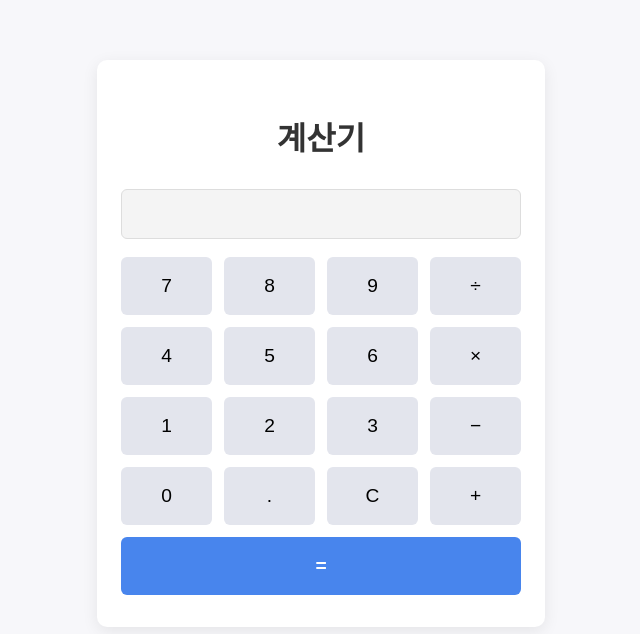
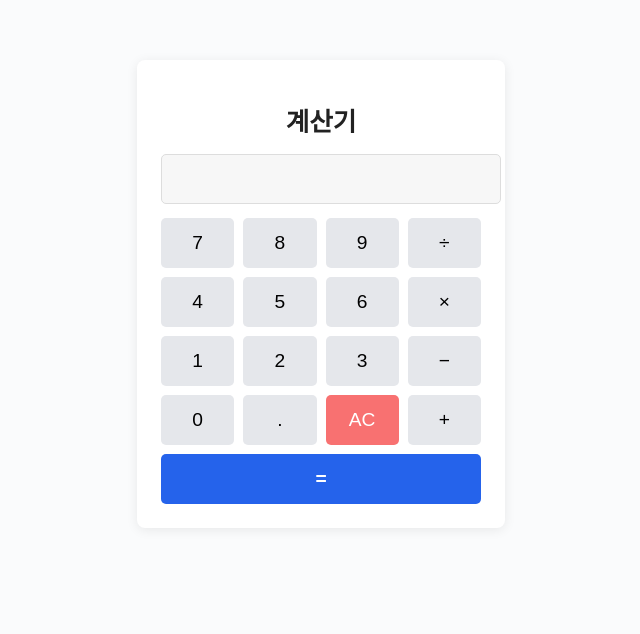
Before and after one commit to duran722777/Free-Calculator, a plain HTML site: page index.html in a window 1280 px wide. Shown: the whole page, without its empty margins (319-959 px from the left). Drawn offline with Linux system fonts and the light colour scheme.

Commit message:
Update index.html

```diff
--- a/index.html
+++ b/index.html
@@ -5,87 +5,31 @@
   <title>계산기</title>
   <meta name="viewport" content="width=400, initial-scale=1">
   <style>
-    body {
-      background: #f7f7fa;
-      font-family: 'Segoe UI', Arial, sans-serif;
-    }
-    .container {
-      max-width: 400px;
-      margin: 60px auto;
-      background: #fff;
-      border-radius: 10px;
-      box-shadow: 0 4px 16px rgba(0,0,0,0.08);
-      padding: 32px 24px;
-    }
-    h1 {
-      text-align: center;
-      color: #333;
-      margin-bottom: 30px;
-    }
-    .calculator-display {
-      width: 100%;
-      height: 50px;
-      font-size: 2em;
-      text-align: right;
-      padding: 8px 12px;
-      margin-bottom: 18px;
-      border: 1px solid #ddd;
-      border-radius: 6px;
-      background: #f4f4f4;
-      box-sizing: border-box;
-    }
-    .calculator-buttons {
-      display: grid;
-      grid-template-columns: repeat(4, 1fr);
-      gap: 12px;
-    }
-    .calculator-buttons button {
-      padding: 18px 0;
-      font-size: 1.2em;
-      border: none;
-      background: #e3e5ed;
-      border-radius: 6px;
-      cursor: pointer;
-      transition: background 0.18s;
-    }
-    .calculator-buttons button:hover {
-      background: #cdd1dc;
-    }
-    .calculator-buttons .equals {
-      background: #4885ed;
-      color: #fff;
-      grid-column: span 4;
-      font-weight: bold;
-    }
-    .calculator-buttons .equals:hover {
-      background: #3268bb;
-    }
-    .ads-container {
-      margin-bottom: 24px;
-      text-align: center;
+    body { background: #fafbfc; font-family: Arial, sans-serif; }
+    .container { max-width: 320px; margin: 60px auto 16px auto; background: #fff; border-radius: 8px; box-shadow: 0 2px 12px rgba(0,0,0,0.08); padding: 24px; }
+    h1 { text-align: center; color: #222; margin-bottom: 16px; font-size: 1.6em; }
+    .display { width: 100%; height: 48px; font-size: 1.5em; text-align: right; border: 1px solid #ddd; border-radius: 5px; margin-bottom: 14px; padding: 0 9px; background: #f7f7f7; }
+    .buttons { display: grid; grid-template-columns: repeat(4, 1fr); gap: 9px; }
+    button { padding: 14px 0; font-size: 1.2em; border: none; background: #e5e7eb; border-radius: 5px; cursor: pointer; transition: background 0.16s; }
+    button:hover, button:focus { background: #cfd2d6; }
+    .equals { background: #2563eb; color: #fff; grid-column: span 4; font-weight: bold; }
+    .equals:hover { background: #1742a7; }
+    .ac { background: #f87171; color: #fff; }
+    .ac:hover { background: #dc2626; }
+    .ads { margin: 30px auto 20px auto; text-align: center; max-width: 320px; }
+    @media (max-width: 400px) {
+      .container { padding: 10px; }
+      .display { font-size: 1.2em; }
+      button { font-size: 1em; padding: 10px 0; }
+      .ads { max-width: 98vw; }
     }
   </style>
 </head>
 <body>
-  <!-- 광고 (계산기 위) -->
-  <div class="ads-container">
-    <script async src="https://pagead2.googlesyndication.com/pagead/js/adsbygoogle.js?client=ca-pub-4634078773523032"
-     crossorigin="anonymous"></script>
-    <ins class="adsbygoogle"
-         style="display:block"
-         data-ad-client="ca-pub-4634078773523032"
-         data-ad-slot="8919515384"
-         data-ad-format="auto"
-         data-full-width-responsive="true"></ins>
-    <script>
-         (adsbygoogle = window.adsbygoogle || []).push({});
-    </script>
-  </div>
-
   <div class="container">
     <h1>계산기</h1>
-    <input type="text" class="calculator-display" id="display" disabled />
-    <div class="calculator-buttons">
+    <input type="text" id="display" class="display" disabled />
+    <div class="buttons">
       <button onclick="press('7')">7</button>
       <button onclick="press('8')">8</button>
       <button onclick="press('9')">9</button>
@@ -100,31 +44,60 @@
       <button onclick="press('-')">−</button>
       <button onclick="press('0')">0</button>
       <button onclick="press('.')">.</button>
-      <button onclick="clearDisplay()">C</button>
+      <button class="ac" onclick="allClear()">AC</button>
       <button onclick="press('+')">+</button>
       <button class="equals" onclick="calculate()">=</button>
     </div>
   </div>
+  <!-- 광고: 계산기 하단 -->
+  <div class="ads">
+    <script async src="https://pagead2.googlesyndication.com/pagead/js/adsbygoogle.js?client=ca-pub-4634078773523032"
+     crossorigin="anonymous"></script>
+    <ins class="adsbygoogle"
+         style="display:block"
+         data-ad-client="ca-pub-4634078773523032"
+         data-ad-slot="8919515384"
+         data-ad-format="auto"
+         data-full-width-responsive="true"></ins>
+    <script>
+         (adsbygoogle = window.adsbygoogle || []).push({});
+    </script>
+  </div>
   <script>
     let current = '';
+    const display = document.getElementById('display');
     function press(val) {
+      if (current.length > 20) return; // 입력 제한
       current += val;
-      document.getElementById('display').value = current;
+      display.value = current;
     }
-    function clearDisplay() {
+    function allClear() {
       current = '';
-      document.getElementById('display').value = '';
+      display.value = '';
     }
     function calculate() {
       try {
-        const result = eval(current);
-        document.getElementById('display').value = result;
+        let result = eval(current);
+        if (typeof result === 'number' && !isNaN(result)) {
+          result = Math.round(result * 1000000000000) / 1000000000000;
+        }
+        display.value = result;
         current = result.toString();
       } catch {
-        document.getElementById('display').value = '오류';
+        display.value = '오류';
         current = '';
       }
     }
+    // 키보드 입력 지원
+    document.addEventListener('keydown', function(e) {
+      const key = e.key;
+      if ('0123456789'.includes(key)) press(key);
+      else if (key === '+' || key === '-' || key === '*' || key === '/') press(key);
+      else if (key === 'Enter' || key === '=') calculate();
+      else if (key === 'Escape') allClear();
+      else if (key === '.') press('.');
+      else if (key.toLowerCase() === 'c') allClear();
+    });
   </script>
 </body>
 </html>
```
